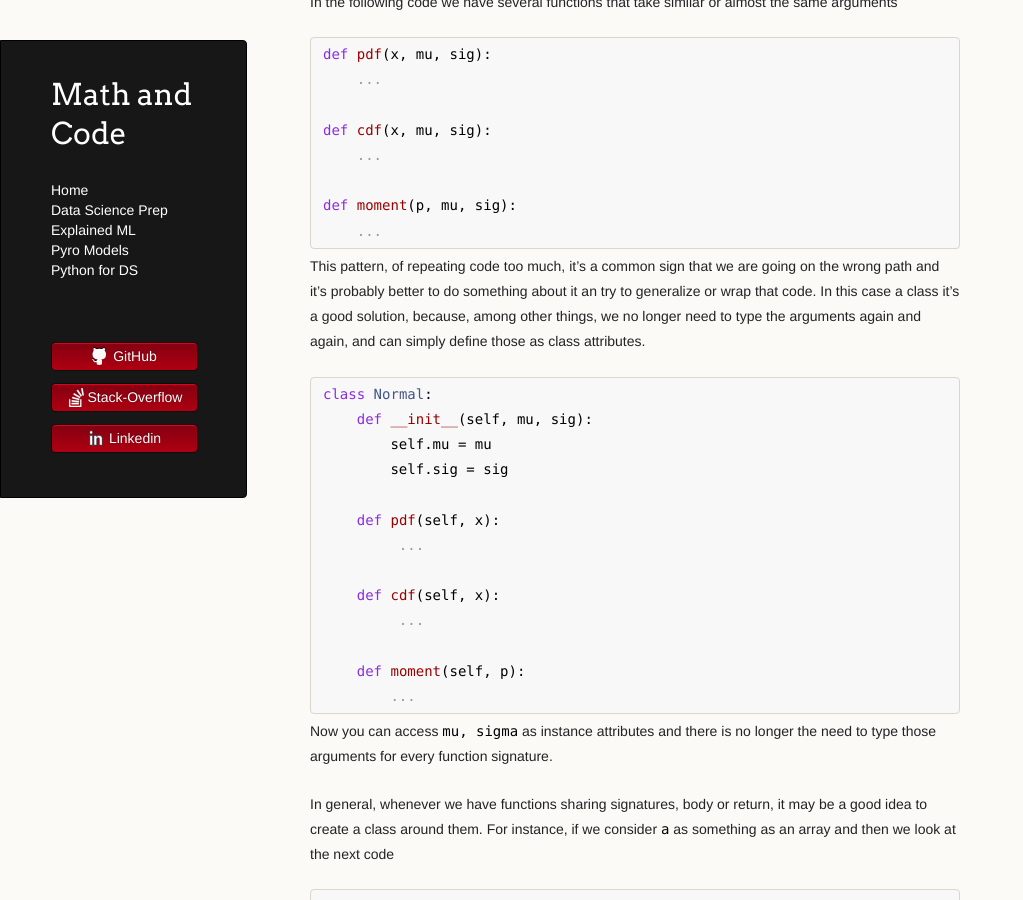
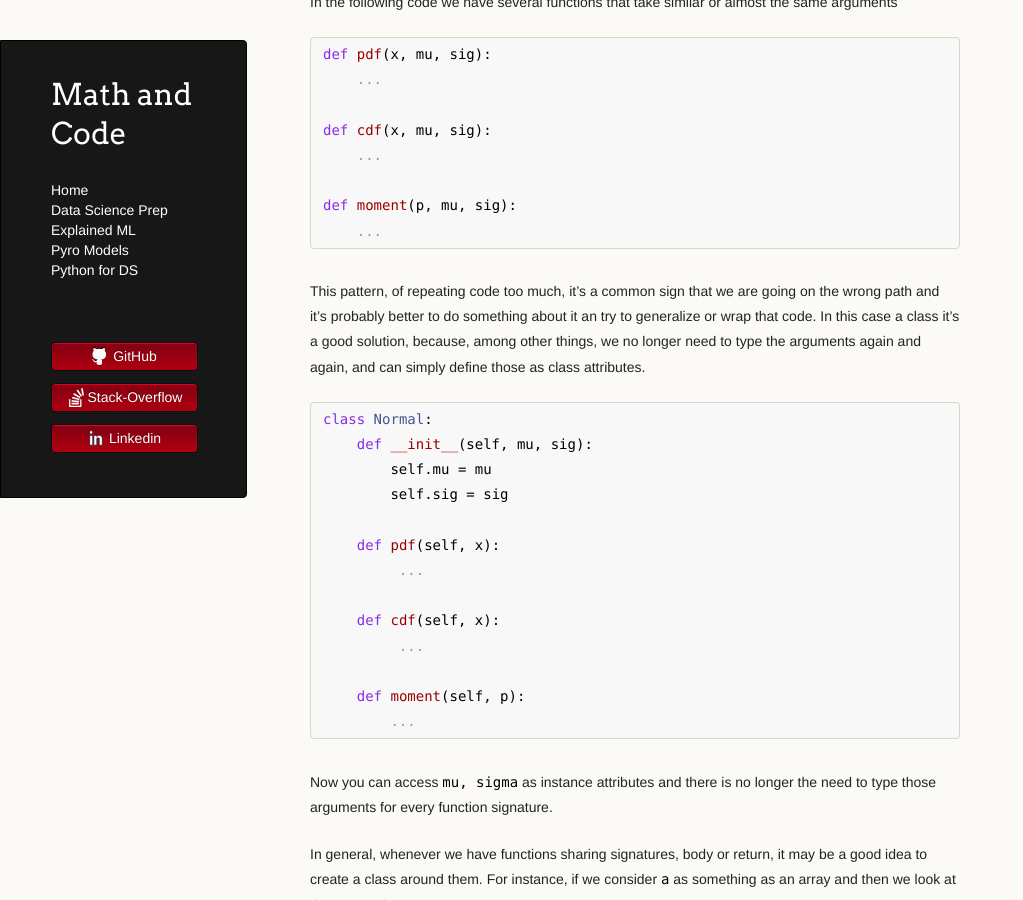
Before and after one commit to LemonPy29/LemonPy29.github.io, a Jekyll site: the page built from python-for-DS/classes.md, in a window 1280 px wide and 900 px high, scrolled down 307 px. Shown: the whole window, without its empty margins (0-1023 px from the left). Built offline with Jekyll 4.4.1, drawn with Linux system fonts in a browser that asks for light colours; nearby versions of some CDN libraries; the repository's description, which GitHub fills in, is left out.

````diff
--- a/python-for-DS/classes.md
+++ b/python-for-DS/classes.md
@@ -26,6 +26,7 @@ def moment(p, mu, sig):
     ...
 ```
 
+<br>
 This pattern, of repeating code too much, it's a common sign that we are going
 on the wrong path and it's probably better to do something about it an try to
 generalize or wrap that code. In this case a class it's a good solution,
@@ -48,6 +49,7 @@ class Normal:
         ...
 ```
 
+<br>
 Now you can access `mu, sigma` as instance attributes and there is no longer
 the need to type those arguments for every function signature.
 
@@ -66,6 +68,7 @@ def argmax(a, *args, **kwargs):
     ...
 ```
 
+<br>
 Instead of passing the argument `a` to every function, it would be better if
 all those functions are attached to the object `a`. We see this pattern in
 popular libraries such as numpy or pandas.
@@ -77,14 +80,14 @@ it.
 class MyObject(a):
      ...
 ```
-
+<br>
 Before going further we should stop to say that inheriting from a non-native
 object, that is, objects constructed in the `C` family for example, can
 sometimes be tricky an lead to some non-expected behaviors. If we check the
 numpy documentation, we'll see inherit from `np.ndarray` it's not so trivial
 and you have to follow some rules.
 
-### The dunder magic
+## The dunder magic
 
 In order to make the most out of classes we should talk a little bit about
 double under score methods, often called dunder's. These are methods that
````
Also changed, not shown: python-for-DS.md (+1 -1 lines), pyro-models.md (line endings or trailing spaces).
